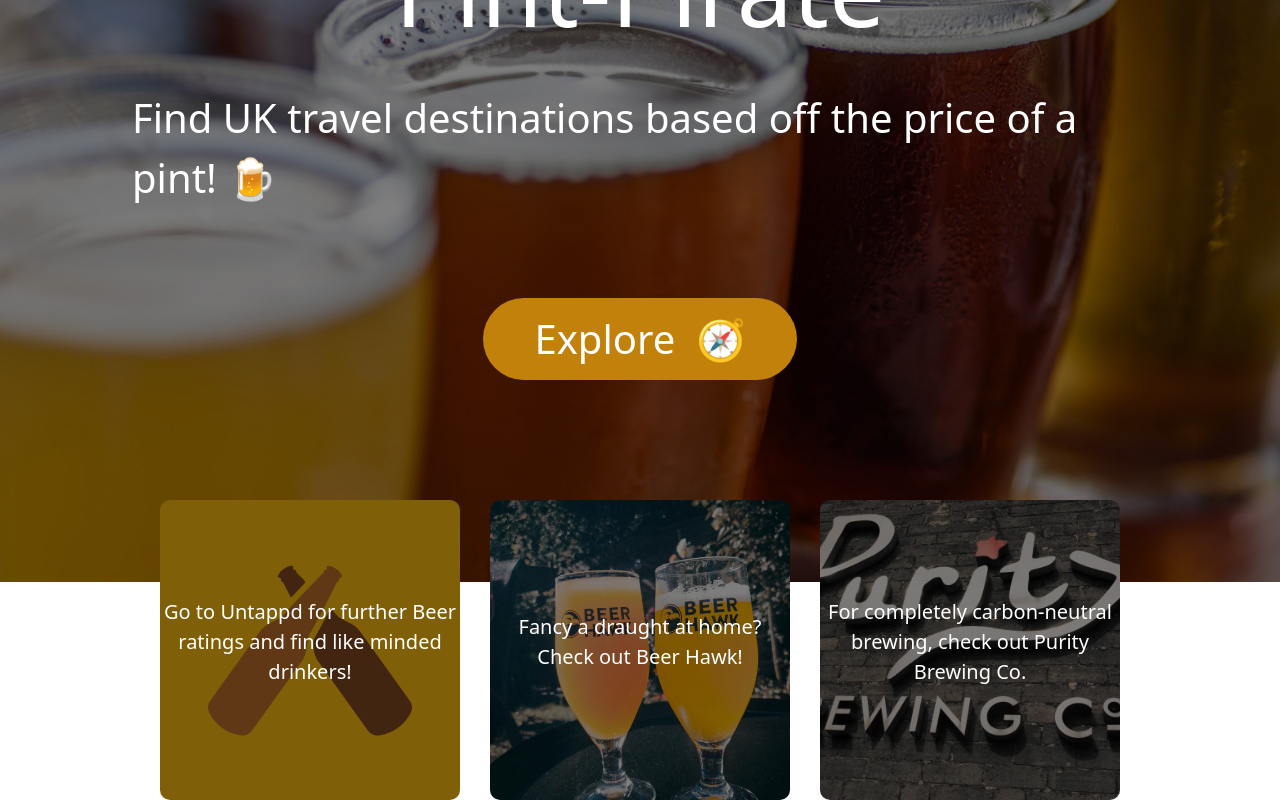
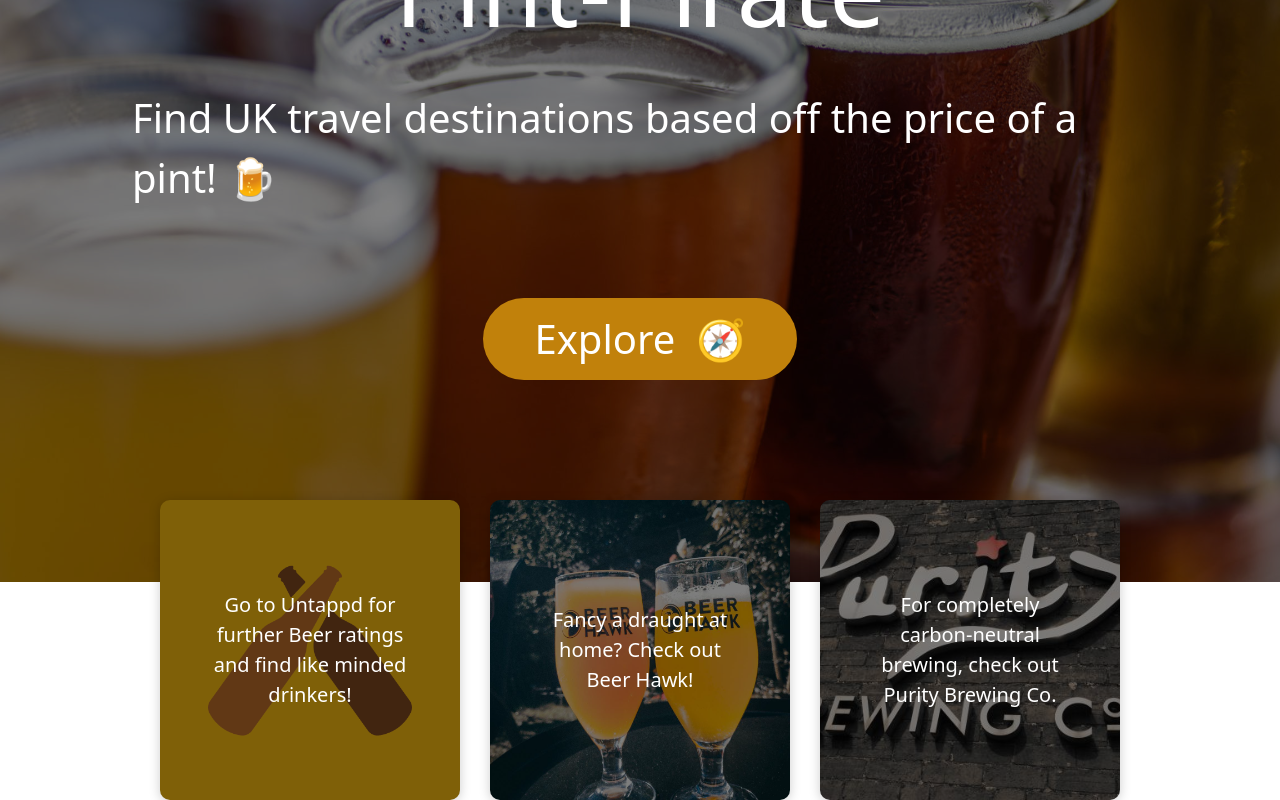
Before and after one commit to dan-laurie/Pint-Pirate, a React (Create React App) app in the folder client/: page / in a window 1280 px wide. Shown: the part 218-1018 px from the top of the page. Built offline with nearby package versions, Linux system fonts and the light colour scheme.

Commit message:
saving changes

```diff
--- a/client/src/component/CityList.js
+++ b/client/src/component/CityList.js
@@ -13,7 +13,6 @@ const CityList = () => {
       try {
         const { data } = await axios('/api/cities')
         setCities(data)
-        // console.log(data)
       } catch (error) {
         setHasErrors(true)
       }
@@ -37,7 +36,7 @@ const CityList = () => {
       console.log('hl',sortedCities)
     } else if (e.target.value === 'all') {
       setSortedCities(cities)
-      console.log('all',sortedCities)
+      console.log('all', cities)
     }
     return
   }
@@ -53,7 +52,7 @@ const CityList = () => {
         </select>
       </div>
       <div className="row mt-1">
-        {sortedCities.map(city => {
+        {(cities ? cities : (sortedCities.length > 0 ? sortedCities : cities)).map(city => {
           return (
             <div className="cities col-lg-3 mb-4 col-md-6" key={city.id}>
               <Link className="card-link" to={`/api/cities/${city.id}`}>
@@ -66,10 +65,6 @@ const CityList = () => {
             </div>
           )
         })}
-          :
-        <>
-          <h1>Sorry, Cannot display</h1>
-        </>
       </div>
     </div>
   )
--- a/client/src/styles/main.scss
+++ b/client/src/styles/main.scss
@@ -132,12 +132,16 @@ p {
   margin: 0 15px;
   border-radius: 10px;
   display: flex;
+  // border: 5px solid rgb(193, 129, 11);
+  box-shadow: 0px 2px 12px rgba(0 0 0 / 20%);
   p {
     font-size: 20px;
     text-align: center;
     display: flex;
     justify-content: center;
     align-items: center;
+    max-width: 200px;
+    margin: 0 auto;
   }
   transition: 0.4s ease-in-out;
   &:hover {
@@ -156,12 +160,16 @@ p {
   margin: 0 15px;
   border-radius: 10px;
   display: flex;
+  // border: 5px solid rgb(193, 129, 11);
+  box-shadow: 0px 2px 12px rgba(0 0 0 / 20%);
   p {
     font-size: 20px;
     text-align: center;
     display: flex;
     justify-content: center;
     align-items: center;
+    max-width: 200px;
+    margin: 0 auto;
   }
   transition: 0.4s ease-in-out;
   &:hover {
@@ -180,12 +188,16 @@ p {
   margin: 0 15px;
   border-radius: 10px;
   display: flex;
+  // border: 5px solid rgb(193, 129, 11);
+  box-shadow: 0px 2px 12px rgba(0 0 0 / 20%);
   p {
     font-size: 20px;
     text-align: center;
     display: flex;
     justify-content: center;
     align-items: center;
+    max-width: 200px;
+    margin: 0 auto;
   }
   transition: 0.4s ease-in-out;
   &:hover {
```
